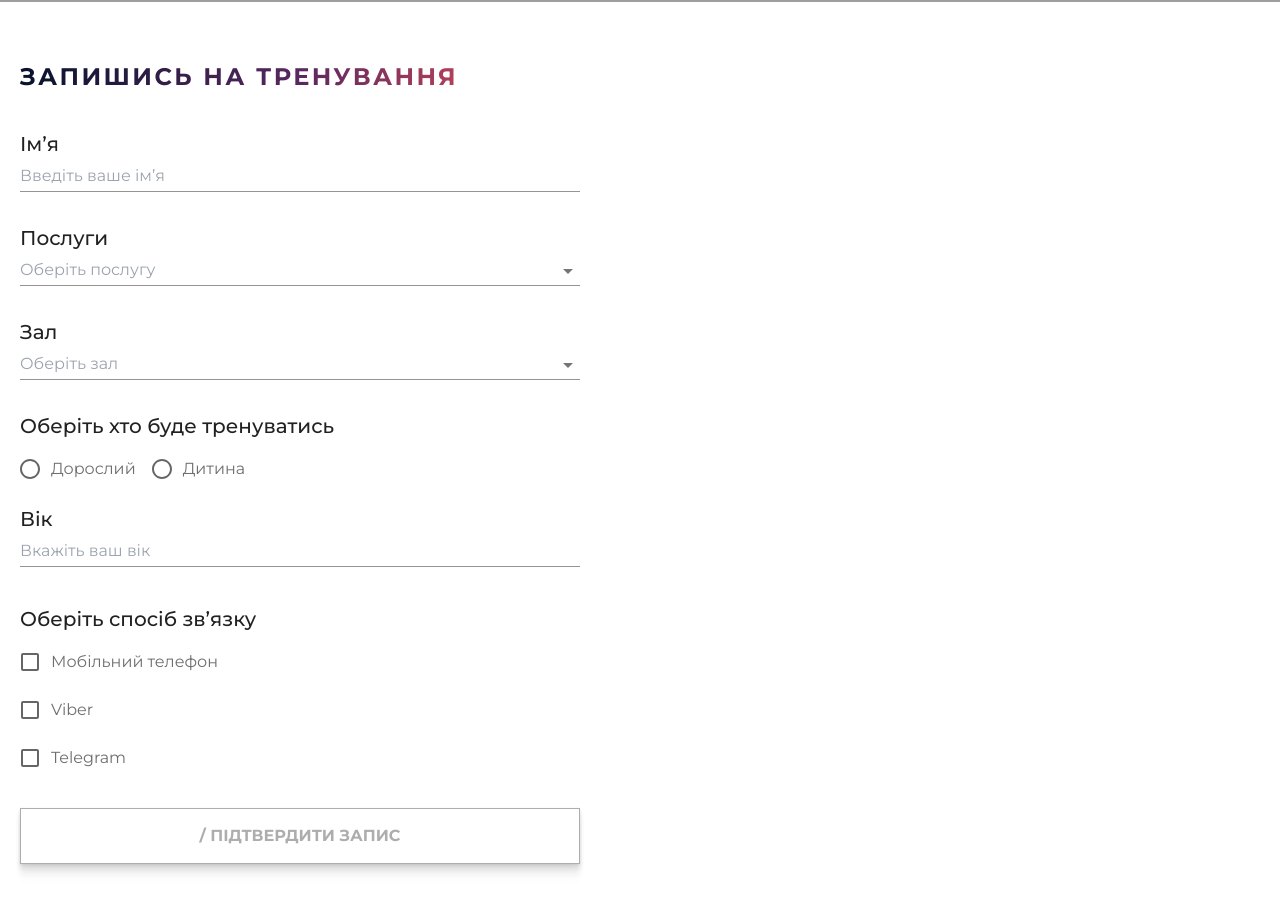
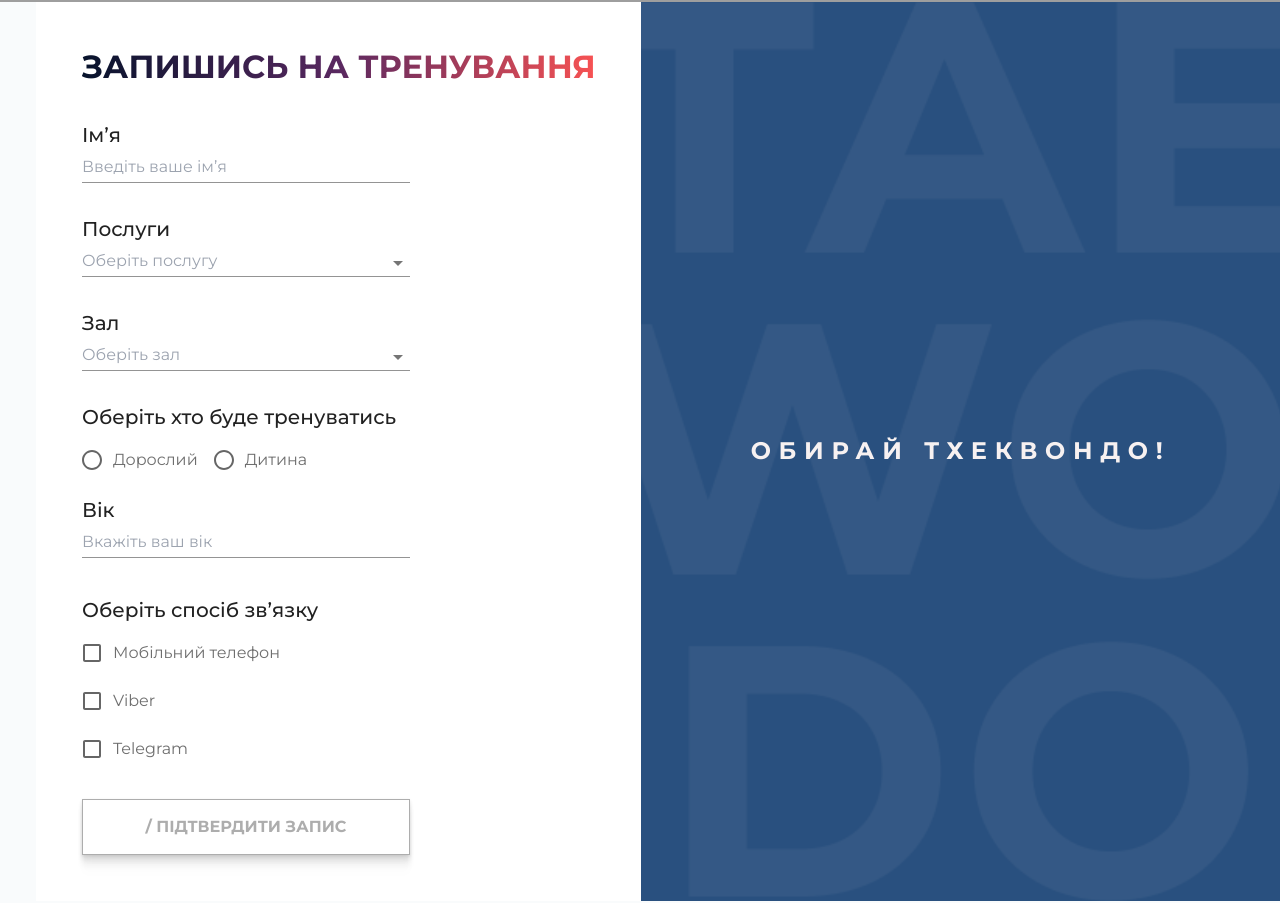
Before and after one commit to iNikolas/hwa-rang, a React (Vite) app in the folder hwa-rang/: page / in a window 1280 px wide. Shown: the part 9802-10705 px from the top of the page. Built offline with nearby package versions, Linux system fonts and the light colour scheme; grey boxes are pictures that could not be loaded.

Commit message:
desktop form layout

```diff
--- a/hwa-rang/src/shared/components/Form/components/AgeInput.tsx
+++ b/hwa-rang/src/shared/components/Form/components/AgeInput.tsx
@@ -1,5 +1,8 @@
-import { TextField } from "@mui/material";
+import { TextField, useMediaQuery } from "@mui/material";
 import { Controller, useFormContext } from "react-hook-form";
+
+import { theme } from "theme";
+
 import { Label } from "./Label";
 
 export function AgeInput() {
@@ -7,6 +10,10 @@ export function AgeInput() {
     formState: { errors },
     control,
   } = useFormContext();
+
+  const gtSmLtLg = useMediaQuery(
+    `(max-width: ${theme.screens.lg.max}) and (min-width: ${theme.screens.sm.max})`
+  );
 
   const error = errors.age;
 
@@ -21,6 +28,7 @@ export function AgeInput() {
         <>
           <Label htmlFor="age">Вік</Label>
           <TextField
+            fullWidth
             error={!!error}
             value={value}
             onChange={(event) =>
@@ -31,7 +39,7 @@ export function AgeInput() {
             size="small"
             placeholder="Вкажіть ваш вік"
             variant="standard"
-            sx={{ marginBottom: 5.25 }}
+            sx={{ marginBottom: gtSmLtLg ? 7.5 : 5.25 }}
           />
         </>
       )}
--- a/hwa-rang/src/shared/components/Form/components/ForInput.tsx
+++ b/hwa-rang/src/shared/components/Form/components/ForInput.tsx
@@ -1,13 +1,19 @@
-import { Radio, RadioGroup } from "@mui/material";
+import { Radio, RadioGroup, useMediaQuery } from "@mui/material";
 import { Controller, useFormContext } from "react-hook-form";
 import { Label } from "./Label";
 import { FormControlLabel } from "./FormControlLabel";
+
+import { theme } from "theme";
 
 export function ForInput() {
   const {
     formState: { errors },
     control,
   } = useFormContext();
+
+  const gtSmLtLg = useMediaQuery(
+    `(max-width: ${theme.screens.lg.max}) and (min-width: ${theme.screens.sm.max})`
+  );
 
   const error = errors.for;
 
@@ -29,7 +35,7 @@ export function ForInput() {
             id="row-radio-buttons-group-label"
             onChange={onChange}
             value={value}
-            sx={{ marginBottom: 2 }}
+            sx={{ marginBottom: gtSmLtLg ? "58px" : 2 }}
           >
             <FormControlLabel
               error={!!error}
--- a/hwa-rang/src/shared/components/Form/components/FormControl.tsx
+++ b/hwa-rang/src/shared/components/Form/components/FormControl.tsx
@@ -1,13 +1,22 @@
-import { FormControlProps, FormControl as MuiFormControl } from "@mui/material";
+import {
+  FormControlProps,
+  FormControl as MuiFormControl,
+  useMediaQuery,
+} from "@mui/material";
+
+import { theme } from "theme";
 
 export const FormControl = (props: FormControlProps) => {
+  const gtSmLtLg = useMediaQuery(
+    `(max-width: ${theme.screens.lg.max}) and (min-width: ${theme.screens.sm.max})`
+  );
   return (
     <MuiFormControl
       className="[&_.MuiSelect-select]:text-gray-400"
       variant="standard"
       size="small"
       fullWidth
-      sx={{ mb: 4.5 }}
+      sx={{ mb: gtSmLtLg ? "62px" : 4.5 }}
       {...props}
     />
   );
--- a/hwa-rang/src/shared/components/Form/components/FormControlLabel.tsx
+++ b/hwa-rang/src/shared/components/Form/components/FormControlLabel.tsx
@@ -5,10 +5,9 @@ import {
 
 import { theme } from "theme";
 
-console.log(theme.colors);
-
 export const FormControlLabel = ({
   error = false,
+  sx,
   ...props
 }: { error?: boolean } & FormControlLabelProps) => {
   return (
@@ -28,6 +27,7 @@ export const FormControlLabel = ({
         "& .Mui-checked.MuiCheckbox-colorPrimary": {
           color: theme.colors["dark-blue"],
         },
+        ...sx,
       }}
       {...props}
     />
--- a/hwa-rang/src/shared/components/Form/components/HowToConnect.tsx
+++ b/hwa-rang/src/shared/components/Form/components/HowToConnect.tsx
@@ -1,6 +1,9 @@
 import { Controller, useFormContext } from "react-hook-form";
 import { Label } from "./Label";
-import { Checkbox, FormGroup } from "@mui/material";
+import { Checkbox, FormGroup, useMediaQuery } from "@mui/material";
+
+import { theme } from "theme";
+
 import { FormControlLabel } from "./FormControlLabel";
 import { PhoneInput } from "./PhoneInput";
 import { connections } from "../constants";
@@ -10,6 +13,10 @@ export function HowToConnect() {
     formState: { errors },
     control,
   } = useFormContext();
+
+  const gtSmLtLg = useMediaQuery(
+    `(max-width: ${theme.screens.lg.max}) and (min-width: ${theme.screens.sm.max})`
+  );
 
   const error = errors.howToConnect;
 
@@ -26,8 +33,12 @@ export function HowToConnect() {
         const viber = howToConnect.includes(connections.viber);
         const telegram = howToConnect.includes(connections.telegram);
         return (
-          <FormGroup className="mb-[26px]" onChange={onBlur}>
+          <FormGroup
+            className="sm:mb-[26px] tablet:mb-[60px] mb-[26px]"
+            onChange={onBlur}
+          >
             <Label>Оберіть спосіб зв’язку</Label>
+            <div className="flex tablet:flex-row flex-col w-full justify-between [&_.MuiFormControlLabel-root]:mr-0">
               <FormControlLabel
                 error={!!error}
                 control={
@@ -44,7 +55,7 @@ export function HowToConnect() {
                 }
                 label={connections.mobile}
               />
-            <PhoneInput />
+              {!gtSmLtLg && <PhoneInput />}
               <FormControlLabel
                 error={!!error}
                 control={
@@ -69,7 +80,9 @@ export function HowToConnect() {
                     onChange={() =>
                       onChange(
                         telegram
-                        ? howToConnect.filter((h) => h !== connections.telegram)
+                          ? howToConnect.filter(
+                              (h) => h !== connections.telegram
+                            )
                           : [...howToConnect, connections.telegram]
                       )
                     }
@@ -77,6 +90,8 @@ export function HowToConnect() {
                 }
                 label={connections.telegram}
               />
+            </div>
+            {gtSmLtLg && <PhoneInput />}
           </FormGroup>
         );
       }}
--- a/hwa-rang/src/shared/components/Form/components/Label.tsx
+++ b/hwa-rang/src/shared/components/Form/components/Label.tsx
@@ -7,7 +7,10 @@ export const Label = ({
   return (
     <label
       {...props}
-      className={cn("text-xl leading-none font-medium mb-[9px]", className)}
+      className={cn(
+        "block text-xl leading-none font-medium mb-[9px]",
+        className
+      )}
     />
   );
 };
--- a/hwa-rang/src/shared/components/Form/components/NameInput.tsx
+++ b/hwa-rang/src/shared/components/Form/components/NameInput.tsx
@@ -1,5 +1,7 @@
-import { TextField } from "@mui/material";
+import { TextField, useMediaQuery } from "@mui/material";
 import { Controller, useFormContext } from "react-hook-form";
+
+import { theme } from "theme";
 
 import { Label } from "./Label";
 
@@ -10,6 +12,10 @@ export function NameInput() {
   } = useFormContext();
 
   const error = errors.name;
+
+  const gtSmLtLg = useMediaQuery(
+    `(max-width: ${theme.screens.lg.max}) and (min-width: ${theme.screens.sm.max})`
+  );
 
   return (
     <Controller
@@ -22,6 +28,7 @@ export function NameInput() {
         <>
           <Label htmlFor="name">Ім’я</Label>
           <TextField
+            fullWidth
             error={!!error}
             id="name"
             onChange={onChange}
@@ -31,7 +38,7 @@ export function NameInput() {
             variant="standard"
             size="small"
             sx={{
-              marginBottom: 4.5,
+              marginBottom: gtSmLtLg ? "79px" : 4.5,
             }}
           />
         </>
--- a/hwa-rang/src/shared/components/Form/view.tsx
+++ b/hwa-rang/src/shared/components/Form/view.tsx
@@ -28,14 +28,17 @@ export const Form: React.FC = () => {
   });
 
   return (
+    <div className="lg:pl-0 pl-9 lg:pb-0 pb-7 bg-background">
+      <div className="lg:block flex">
         <FormProvider {...methods}>
           <form
             onSubmit={methods.handleSubmit((data) => console.log(data))}
-        className=" [&_input]:placeholder:text-gray-400 [&_input]:placeholder:opacity-100 max-w-[600px] px-5 pt-[61px] pb-[55px] flex flex-col [&_.MuiInputLabel-shrink]:opacity-0 [&_.MuiInput-root]:h-[29px] [&_.MuiInputBase-root]:mt-0 [&_input]:text-gray-400"
+            className="bg-white [&_input]:placeholder:text-gray-400 [&_input]:placeholder:opacity-100 lg:min-w-0 min-w-[605px] sm:px-5 tablet:px-[30px] px-[46px] lg:pt-[61px] pt-[46px] lg:pb-[55px] pb-[46px] flex flex-col [&_.MuiInputLabel-shrink]:opacity-0 [&_.MuiInput-root]:h-[29px] [&_.MuiInputBase-root]:mt-0 [&_input]:text-gray-400"
           >
-        <GradientText className="mb-[42px]">
+            <GradientText className="lg:mb-[42px] mb-[39px] lg:whitespace-normal whitespace-nowrap">
               Запишись <span className="whitespace-nowrap">на тренування</span>
             </GradientText>
+            <div className="lg:w-full w-[328px]">
               <NameInput />
               <ServiceInput />
               <HallInput />
@@ -43,7 +46,17 @@ export const Form: React.FC = () => {
               <AgeInput />
               <HowToConnect />
               <SubmitButton />
+            </div>
           </form>
         </FormProvider>
+        <div className="bg-dark-blue w-full lg:hidden">
+          <div className="bg-cover bg-center bg-taekwondo w-full h-full flex justify-center items-center">
+            <span className="uppercase font-bold text-24 leading-[28.8px] tracking-[.48rem] text-tint-white">
+              Обирай тхеквондо!
+            </span>
+          </div>
+        </div>
+      </div>
+    </div>
   );
 };
--- a/hwa-rang/src/shared/components/GradientText.tsx
+++ b/hwa-rang/src/shared/components/GradientText.tsx
@@ -11,7 +11,7 @@ export function GradientText({
     <span
       {...props}
       className={cn(
-        "bg-gradient-to-r text-transparent bg-clip-text font-[700] text-2xl leading-[28.8px] uppercase tracking-widest",
+        "bg-gradient-to-r text-transparent bg-clip-text font-[700] sm:text-24 tablet:text-[48px] text-[32px] sm:leading-[28.8px] tablet:leading-[57.6px] leading-[38.4px] uppercase lg:tracking-widest",
         basicGradient.join(" "),
         className
       )}
--- a/hwa-rang/src/shared/components/btns/BasicButton.tsx
+++ b/hwa-rang/src/shared/components/btns/BasicButton.tsx
@@ -3,7 +3,7 @@ import React from "react";
 import { cn } from "../../utils";
 
 const commonStyles =
-  "w-full h-[56px] uppercase text-14 font-bold cursor-pointer border transition before:content-['/_'] hover:before:content-['\\_']";
+  "w-full xs:max-w-none max-w-[328px] h-[56px] uppercase text-14 font-bold cursor-pointer border transition before:content-['/_'] hover:before:content-['\\_']";
 
 export const BasicButton: React.FC<
   React.HTMLAttributes<HTMLButtonElement> & {
--- a/hwa-rang/tailwind.config.js
+++ b/hwa-rang/tailwind.config.js
@@ -31,6 +31,7 @@ export default {
       backgroundImage: {
         gradient:
           "linear-gradient(45deg,rgba(6, 19, 44, 1),rgba(107, 44, 104, 1),rgba(222, 75, 87, 1))",
+        taekwondo: "url(/images/taekwondo.png)",
       },
       colors: {
         secondary: "#0D0D0D99",
@@ -40,6 +41,8 @@ export default {
         "custom-black": "#0D0D0D",
         "active-border": "rgba(6,19,44,1)",
         disabled: "#ADADAD",
+        "tint-white": "#F7F1F1",
+        background: "#F9FBFC",
       },
       fontSize: {
         12: "12px",
@@ -62,6 +65,8 @@ export default {
         montserrat: ["Montserrat, sans-serif"],
       },
       screens: {
+        tablet: { min: "639px", max: "1023px" },
+
         "2xl": { max: "1535px" },
 
         "1xl": { max: "1371px" },
```
Also changed, not shown: hwa-rang/public/images/taekwondo.png (added). Lines whose indentation alone changed are shown as unchanged.
